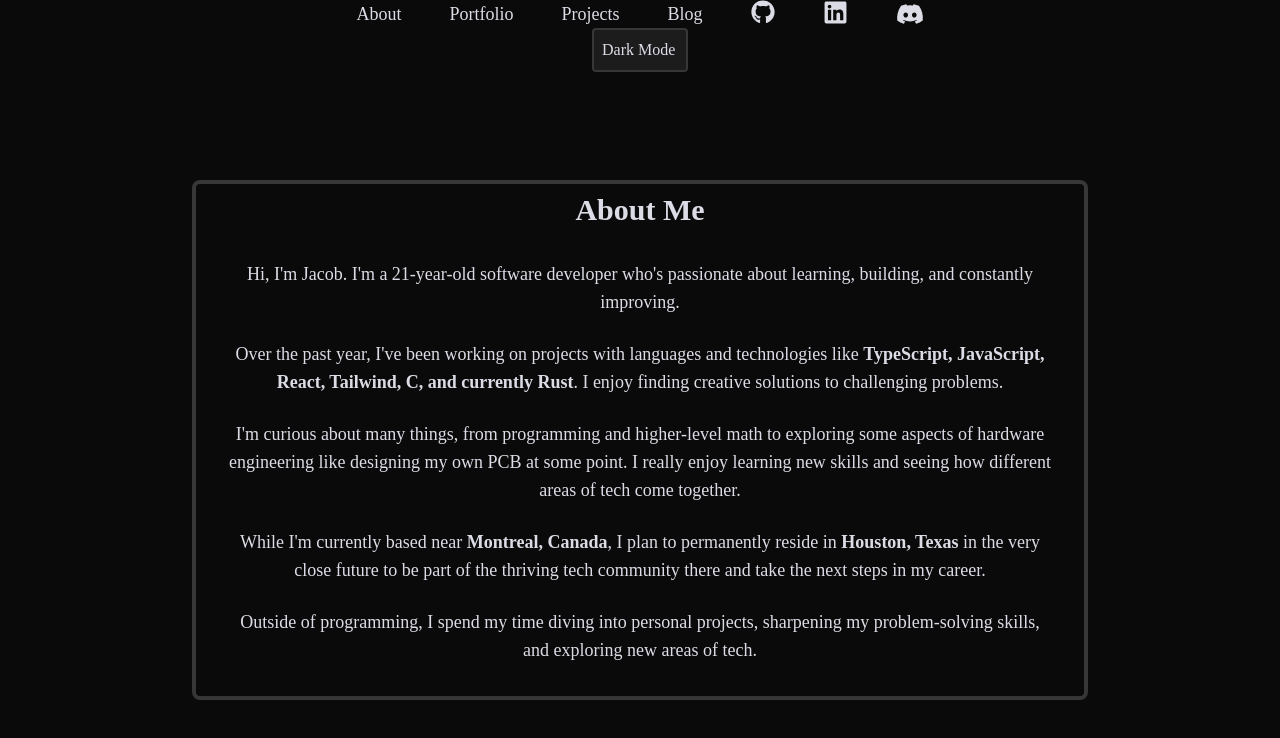
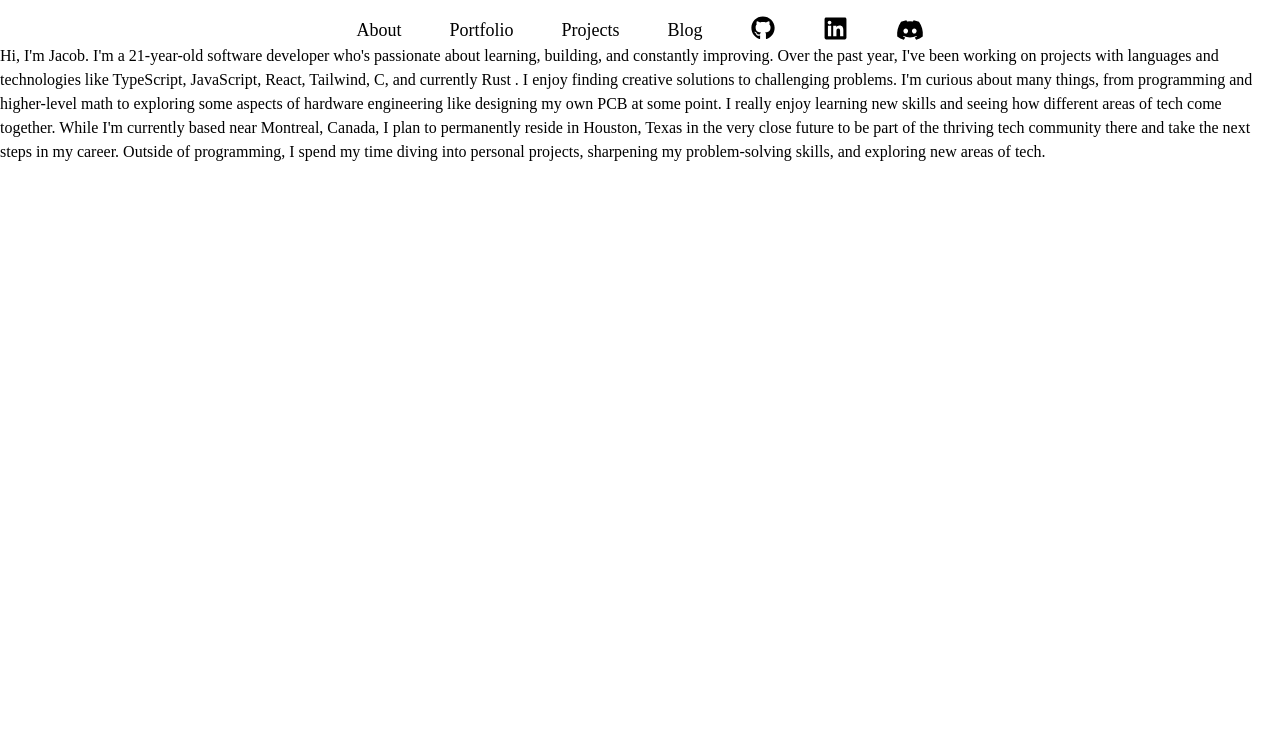
Before and after one commit to jsacob/JsacobWebpage, a React (Vite) app: page /about in a window 1280 px wide. Shown: the top 738 px of the page. Built offline with nearby package versions, Linux system fonts and the light colour scheme; a web font is replaced by a local one.

Commit message:
changes need to be made

```diff
--- a/Frontend/src/App.tsx
+++ b/Frontend/src/App.tsx
@@ -9,7 +9,7 @@ import Project from "./routes/project.tsx";
 import About from "./routes/about.tsx";
 import Portfolio from "./routes/portfolio.tsx";
 import Blog from "./routes/blog.tsx";
-import TestRoute from "./routes/testroute.tsx";
+// import TestRoute from "./routes/testroute.tsx";
 import Header from "./components/header.tsx";
 
 export default function App() {
@@ -17,11 +17,11 @@ export default function App() {
     <div data-aos="fade-down" data-aos-duration="800">
       {/*Section for importing components*/}
       <Header />
-      <TestRoute />
+      {/* <TestRoute /> */}
       {/*Routing system*/}
       <Router>
         <Routes>
-          <Route path="test" element={<TestRoute />} />
+          {/* <Route path="test" element={<TestRoute />} /> */}
           <Route path="about" element={<About />} />
           <Route path="projects" element={<Project />} />
           <Route path="portfolio" element={<Portfolio />} />
--- a/Frontend/src/components/footer.tsx
+++ /dev/null
@@ -1,15 +0,0 @@
-import React from "react";
-import AOS from "aos";
-
-export default function Footer() {
-  AOS.init();
-  return (
-    <>
-      <div data-aos="fade-up" data-aos-duration="1500">
-        <footer className="text-white text-center py-4 bg-black">
-          <p>&copy; Footer</p>
-        </footer>
-      </div>
-    </>
-  );
-}
--- a/Frontend/src/components/header.tsx
+++ b/Frontend/src/components/header.tsx
@@ -1,4 +1,3 @@
-import AOS from "aos";
 import React, { useEffect, useState } from "react";
 import { FaDiscord, FaGithub, FaLinkedin } from "react-icons/fa";
 
@@ -10,12 +9,10 @@ const navItems = [
 ];
 
 export default function Header() {
-  useEffect(() => {
-    AOS.init();
-  }, []);
+  useEffect(() => {}, []);
   return (
     <>
-      <header className="container max-w-full p5 inline-flex space-x-8 justify-center flex-grow text-text ">
+      <header className="container max-w-full p5 inline-flex space-x-8 justify-center flex-grow mt-4">
         {/*Center Content*/}
         <nav className="flex space-x-12 md:text-lg flex-grow justify-center">
           {navItems.map((item) => (
--- a/Frontend/src/index.css
+++ b/Frontend/src/index.css
@@ -9,15 +9,15 @@
 
 body {
   font-family: "SF-Pro";
-  background-color: rgba(var(--background), 1);
-  transition:
-    background-color 0.3s ease,
-    color 0.3s ease;
+  /*background-color: rgba(var(--background), 1);*/
+  /*transition:*/
+  /*  background-color 0.3s ease,*/
+  /*  color 0.3s ease;*/
 }
 
-.fa {
-  transition: color 0.3s ease;
-}
+/*.fa {*/
+/*  transition: color 0.3s ease;*/
+/*}*/
 
 .light {
   --background: 240, 240, 240;
--- a/Frontend/src/main.tsx
+++ b/Frontend/src/main.tsx
@@ -3,15 +3,6 @@ import { StrictMode } from "react";
 import { createRoot } from "react-dom/client";
 import "./index.css";
 import App from "./App.tsx";
-import Header from "./components/header.tsx";
-import Footer from "./components/footer.tsx";
-import "aos/dist/aos.css";
-import AOS from "aos";
-import { delay } from "framer-motion";
-
-AOS.init({
-  once: true,
-});
 
 createRoot(document.getElementById("root")!).render(
   <StrictMode>
--- a/Frontend/src/routes/about.tsx
+++ b/Frontend/src/routes/about.tsx
@@ -3,43 +3,20 @@ import AOS from "aos";
 
 export default function AboutPage() {
   return (
-    <div className="flex items-center justify-center h-screen">
-      <div className=" w-fit h-fit border-4 border-border text-text rounded-lg text-center mb-16 max-w-4xl">
-        <h1 className="font-bold text-center text-3xl mt-2">About Me</h1>
-        <section className="shadow-sm rounded-lg p-8">
-          <p className="text-lg mb-6">
-            Hi, I'm Jacob. I'm a 21-year-old software developer who's passionate
-            about learning, building, and constantly improving.
-          </p>
-          <p className="text-lg mb-6">
-            Over the past year, I've been working on projects with languages and
-            technologies like{" "}
-            <span className="font-semibold">
-              TypeScript, JavaScript, React, Tailwind, C, and currently Rust
-            </span>
-            . I enjoy finding creative solutions to challenging problems.
-          </p>
-          <p className="text-lg mb-6">
-            I'm curious about many things, from programming and higher-level
-            math to exploring some aspects of hardware engineering like
-            designing my own PCB at some point. I really enjoy learning new
-            skills and seeing how different areas of tech come together.
-          </p>
-          <p className="text-lg mb-6">
-            While I'm currently based near{" "}
-            <span className="font-semibold">Montreal, Canada</span>, I plan to
-            permanently reside in{" "}
-            <span className="font-semibold">Houston, Texas</span> in the very
-            close future to be part of the thriving tech community there and
-            take the next steps in my career.
-          </p>
-          <p className="text-lg">
-            Outside of programming, I spend my time diving into personal
-            projects, sharpening my problem-solving skills, and exploring new
-            areas of tech.
-          </p>
-        </section>
-      </div>
+    <div>
+      Hi, I'm Jacob. I'm a 21-year-old software developer who's passionate about
+      learning, building, and constantly improving. Over the past year, I've
+      been working on projects with languages and technologies like TypeScript,
+      JavaScript, React, Tailwind, C, and currently Rust . I enjoy finding
+      creative solutions to challenging problems. I'm curious about many things,
+      from programming and higher-level math to exploring some aspects of
+      hardware engineering like designing my own PCB at some point. I really
+      enjoy learning new skills and seeing how different areas of tech come
+      together. While I'm currently based near Montreal, Canada, I plan to
+      permanently reside in Houston, Texas in the very close future to be part
+      of the thriving tech community there and take the next steps in my career.
+      Outside of programming, I spend my time diving into personal projects,
+      sharpening my problem-solving skills, and exploring new areas of tech.
     </div>
   );
 }
--- a/Frontend/src/routes/testroute.tsx
+++ b/Frontend/src/routes/testroute.tsx
@@ -1,47 +1,47 @@
-import React, { useEffect, useState } from "react";
-
-export default function App() {
-  const [theme, setTheme] = useState(
-    () => localStorage.getItem("theme") || "dark",
-  );
-
-  const themes = [
-    { value: "light", label: "Light Mode" },
-    { value: "dark", label: "Dark Mode" },
-    { value: "blueberry", label: "Blueberry" },
-    { value: "grape", label: "Grape" },
-    { value: "kiwi", label: "Kiwi" },
-    { value: "strawberry", label: "Strawberry" },
-  ];
-
-  useEffect(() => {
-    document.documentElement.classList.remove(
-      "light",
-      "dark",
-      "blueberry",
-      "grape",
-      "kiwi",
-      "strawberry",
-    );
-    document.documentElement.classList.add(theme);
-
-    localStorage.setItem("theme", theme);
-  }, [theme]);
-
-  return (
-    <div className="text-text flex flex-col items-center justify-center">
-      <select
-        id="theme-selector"
-        className="p-2 border-2 border-border rounded bg-card text-text appearance-none"
-        value={theme}
-        onChange={(e) => setTheme(e.target.value)}
-      >
-        {themes.map((t) => (
-          <option key={t.value} value={t.value}>
-            {t.label}
-          </option>
-        ))}
-      </select>
-    </div>
-  );
-}
+// import React, { useEffect, useState } from "react";
+//
+// export default function App() {
+//   const [theme, setTheme] = useState(
+//     () => localStorage.getItem("theme") || "dark",
+//   );
+//
+//   const themes = [
+//     { value: "light", label: "Light Mode" },
+//     { value: "dark", label: "Dark Mode" },
+//     { value: "blueberry", label: "Blueberry" },
+//     { value: "grape", label: "Grape" },
+//     { value: "kiwi", label: "Kiwi" },
+//     { value: "strawberry", label: "Strawberry" },
+//   ];
+//
+//   useEffect(() => {
+//     document.documentElement.classList.remove(
+//       "light",
+//       "dark",
+//       "blueberry",
+//       "grape",
+//       "kiwi",
+//       "strawberry",
+//     );
+//     document.documentElement.classList.add(theme);
+//
+//     localStorage.setItem("theme", theme);
+//   }, [theme]);
+//
+//   return (
+//     <div className="text-text flex flex-col items-center justify-center">
+//       <select
+//         id="theme-selector"
+//         className="p-2 border-2 border-border rounded bg-card text-text appearance-none"
+//         value={theme}
+//         onChange={(e) => setTheme(e.target.value)}
+//       >
+//         {themes.map((t) => (
+//           <option key={t.value} value={t.value}>
+//             {t.label}
+//           </option>
+//         ))}
+//       </select>
+//     </div>
+//   );
+// }
```
